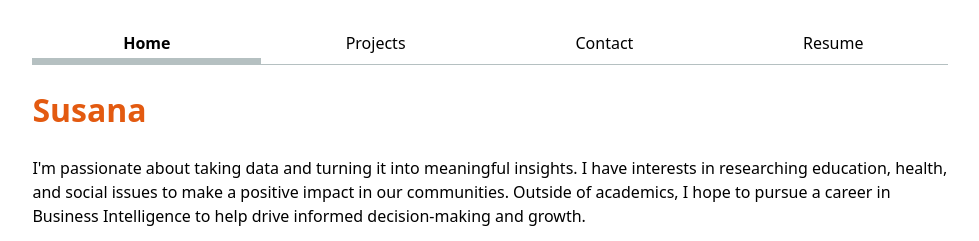
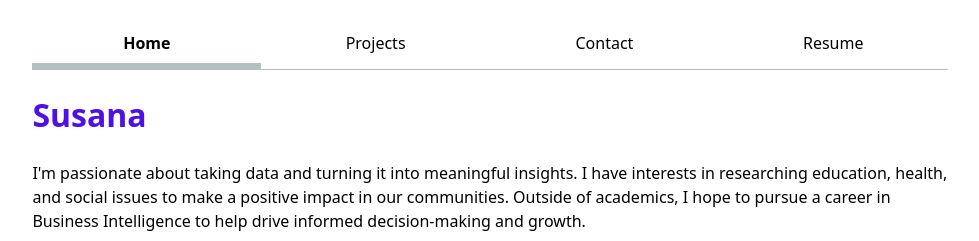
Before and after one commit to shaing04/106-portfolio, a plain HTML site: page index.html in a window 1280 px wide. Shown: the top 241 px of the page, without its empty margins (150-1129 px from the left). Drawn offline with Linux system fonts and the light colour scheme.

Commit message:
Update styles.css

```diff
--- a/styles.css
+++ b/styles.css
@@ -11,7 +11,7 @@ html {
 }
 
 h1 {
-  color: rgb(227, 90, 16);
+  color: rgb(79, 16, 227);
 
 }
 
@@ -35,8 +35,9 @@ nav a {
   text-decoration: none;
   color: inherit;
   text-align: center;
-  padding: 0.5em;
-  border-bottom: 1px solid transparent; /* invisible but keeps layout consistent */
+  padding: 0.5em 0;
+  border-bottom: 0.4em solid transparent; /* reserve space for hover/current */
+  transition: none;
 }
 
 nav a.current {
```
